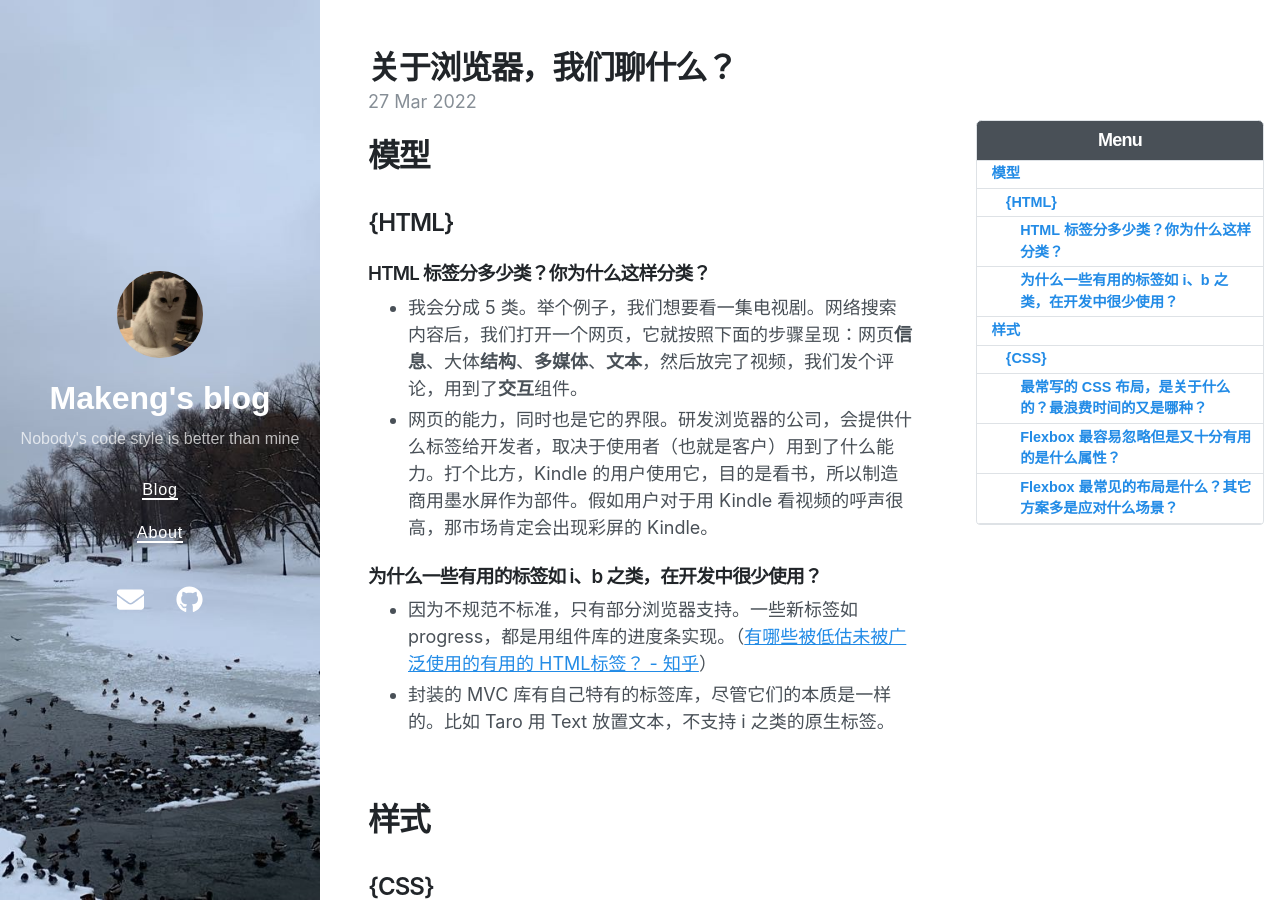
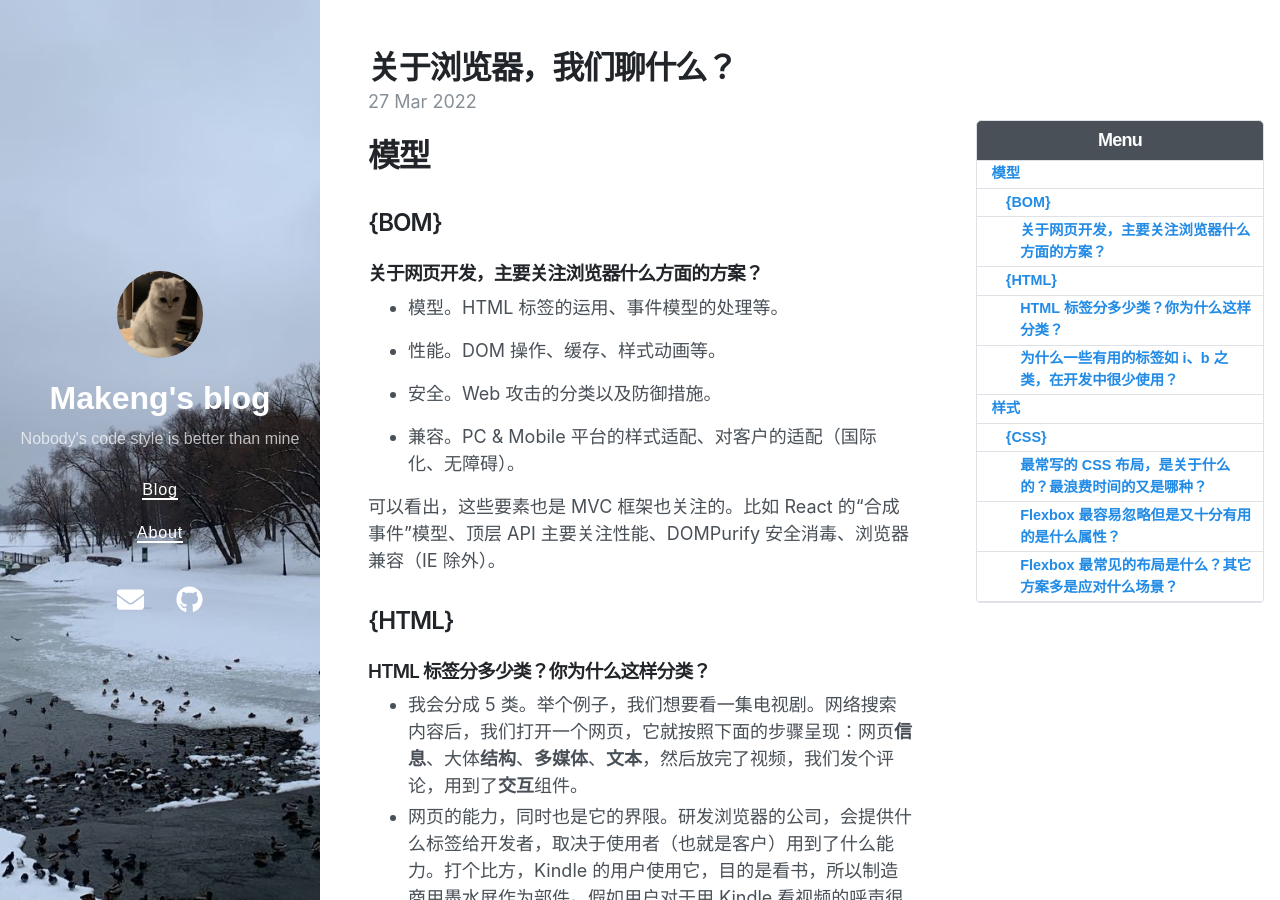
Before and after one commit to makeng/blog, a Jekyll site: the page built from _posts/2022-03-27-talk-about-browser.md, in a window 1280 px wide and 900 px high. Built offline with Jekyll 4.4.1, drawn with Linux system fonts in a browser that asks for light colours; nearby versions of some CDN libraries; comment, search, counter and statistics services are not loaded.

Commit message:
Update 2022-03-27-talk-about-browser.md

```diff
--- a/_posts/2022-03-27-talk-about-browser.md
+++ b/_posts/2022-03-27-talk-about-browser.md
@@ -9,6 +9,22 @@ comments: true
 
 
 # 模型
+
+## {BOM}
+
+### 关于网页开发，主要关注浏览器什么方面的方案？
+
+- 模型。HTML 标签的运用、事件模型的处理等。
+
+- 性能。DOM 操作、缓存、样式动画等。
+
+- 安全。Web 攻击的分类以及防御措施。
+
+- 兼容。PC & Mobile 平台的样式适配、对客户的适配（国际化、无障碍）。
+
+可以看出，这些要素也是 MVC 框架也关注的。比如 React 的“合成事件”模型、顶层 API 主要关注性能、DOMPurify 安全消毒、浏览器兼容（IE 除外）。
+
+
 
 ## {HTML}
 
@@ -23,6 +39,8 @@ comments: true
 
 - 因为不规范不标准，只有部分浏览器支持。一些新标签如 progress，都是用组件库的进度条实现。（[有哪些被低估未被广泛使用的有用的 HTML标签？ - 知乎](https://www.zhihu.com/question/396745068/answer/1257077938)）
 - 封装的 MVC 库有自己特有的标签库，尽管它们的本质是一样的。比如 Taro 用 Text 放置文本，不支持  i 之类的原生标签。
+
+
 
 
 
```
